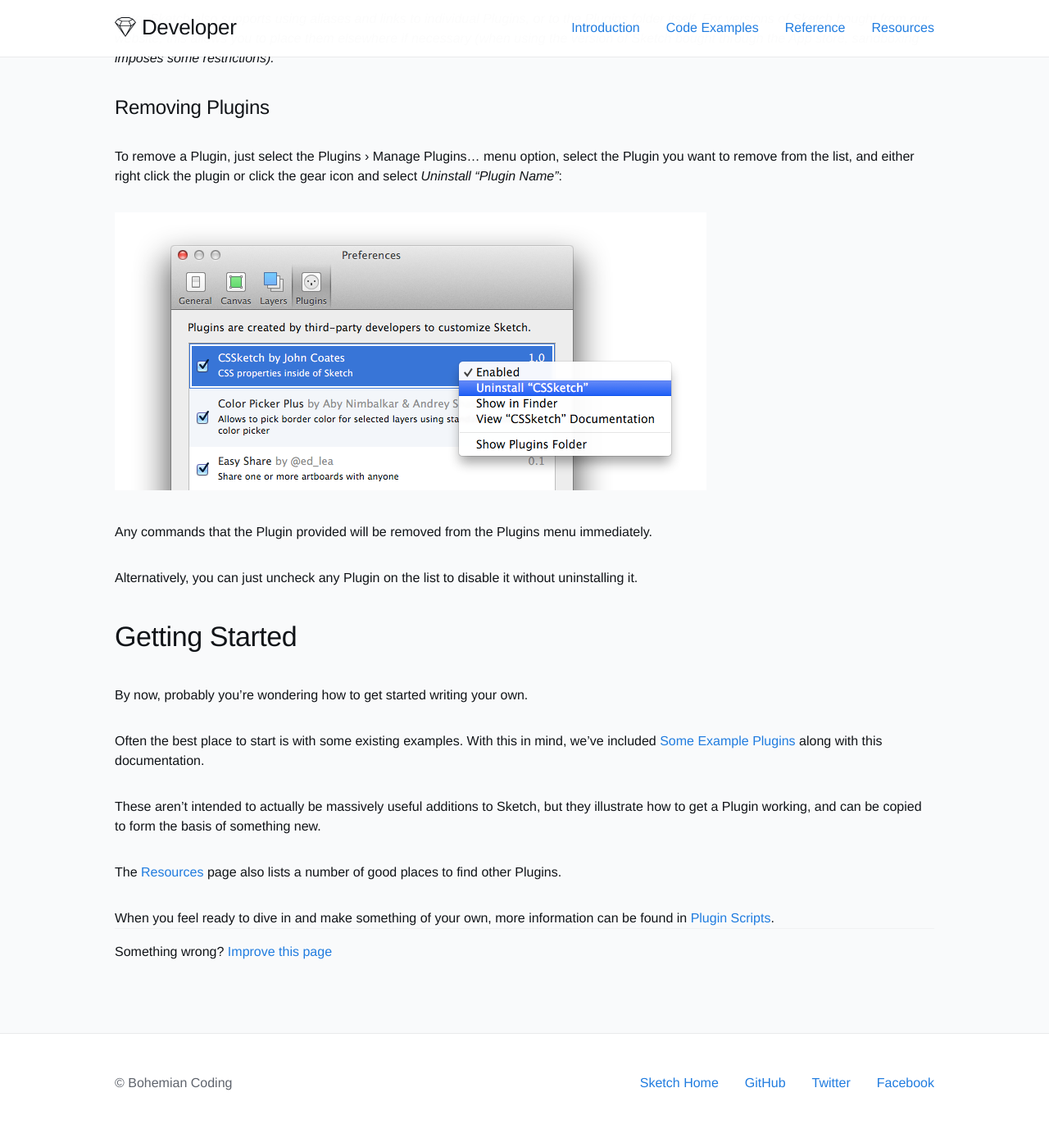
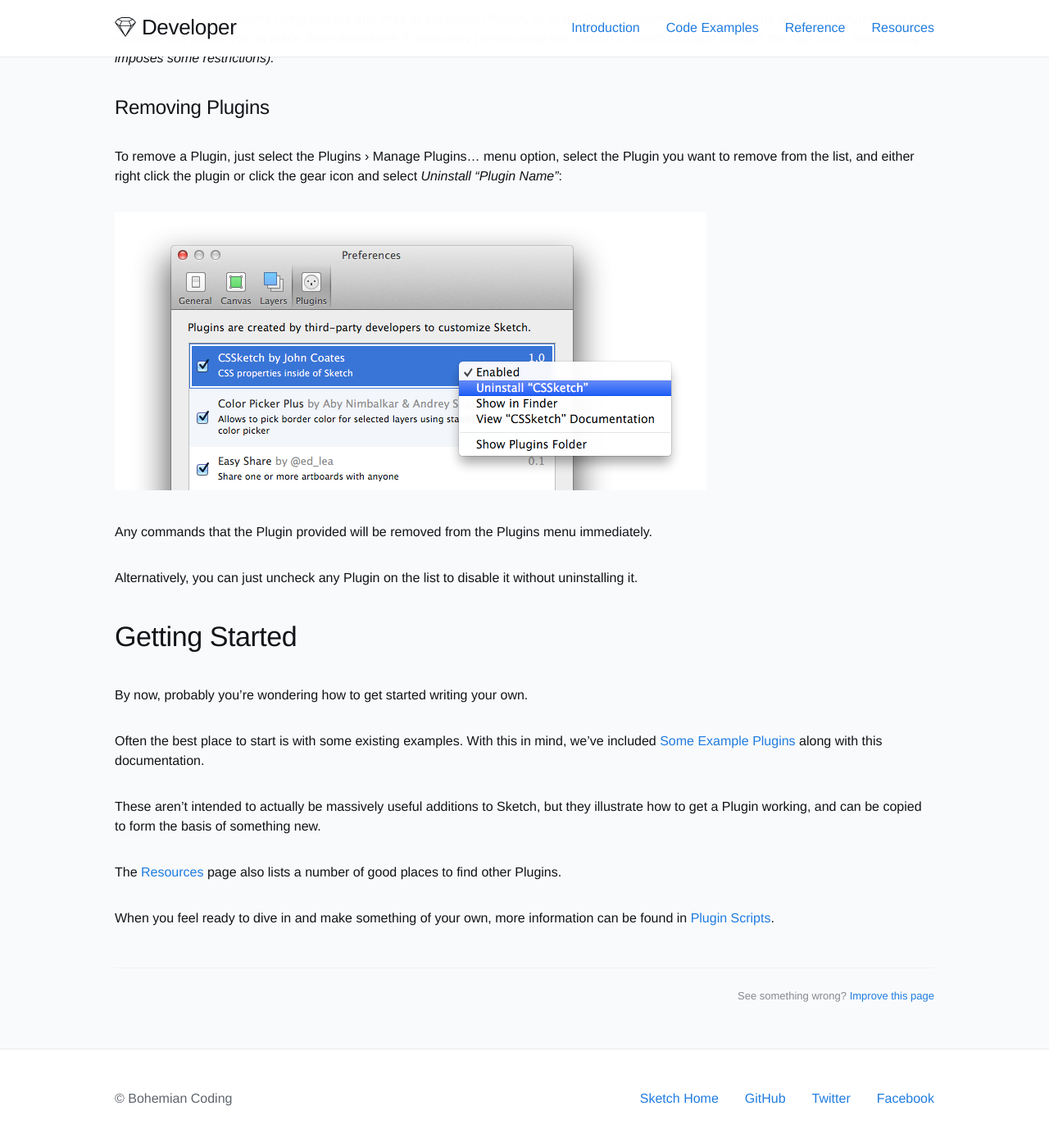
Before and after one commit to matt-curtis/developer.sketchapp.com, a Jekyll site: the page built from introduction/01-plugin-basics.md, in a window 1280 px wide and 1400 px high, scrolled down 1418 px. Shown: the top 1388 px of the window at 82% size. Built offline with Jekyll 4.4.1, drawn with Linux system fonts in a browser that asks for light colours; some web fonts are replaced; Markdown is read by kramdown in place of the engine named in the settings.

Commit message:
Tweaks on page metadata

```diff
--- a/_layouts/page.html
+++ b/_layouts/page.html
@@ -9,9 +9,9 @@ layout: default
     </div>
     <div class="page-metadata">
       {% if page.date %}
-      Last update: {{page.date}} •
+      <em>Last update: {{page.date}}</em>
       {% endif %}
-      Something wrong? <a href="{{site.github_repo}}/tree/gh-pages/{% if page.relative_path %}{{page.relative_path}}{% else %}{{page.path}}{% endif %}">Improve this page</a>
+      See something wrong? <a href="{{site.github_repo}}/tree/gh-pages/{% if page.relative_path %}{{page.relative_path}}{% else %}{{page.path}}{% endif %}">Improve this page</a>
     </div>
   </div>
 </section>
--- a/_sass/pages/_developer.scss
+++ b/_sass/pages/_developer.scss
@@ -1,35 +1,14 @@
-/* CSS tweaks for Developer Docs */
-// .class {
-//   h1 {
-//     font-weight: bolder;
-//   }
-//   h2 {
-//     margin-top: 1em;
-//   }
-//   h3 {
-//     margin-top: 1.5em;
-//     padding-bottom: 0.5em;
-//     border-bottom: 1px solid #999;
-//   }
-// }
+.page-metadata {
+  margin-top: 3rem;
+  padding-top: 1.5rem;
+  border-top: 1px solid $divider-dark;
+  font-size: .8125rem;
+  text-align: right;
+  color: $text-dark-ultra-low;
+}
 
-// div.white {
-//   background-color: white;
-// }
-//
-// .content {
-//   padding-top: 2em;
-//   h2 {
-//     margin-top: 1em;
-//   }
-//   @include tablet { margin: 0 3em; }
-//   @include mobile { margin: 0 2em; }
-// }
-
-.page-metadata {
-  border-top: 1px solid $divider-dark;
-  padding-top: 1em;
-  padding-bottom: 2em;
+.page-metadata em {
+  float: left;
 }
 
 @include tablet-and-above {
```
